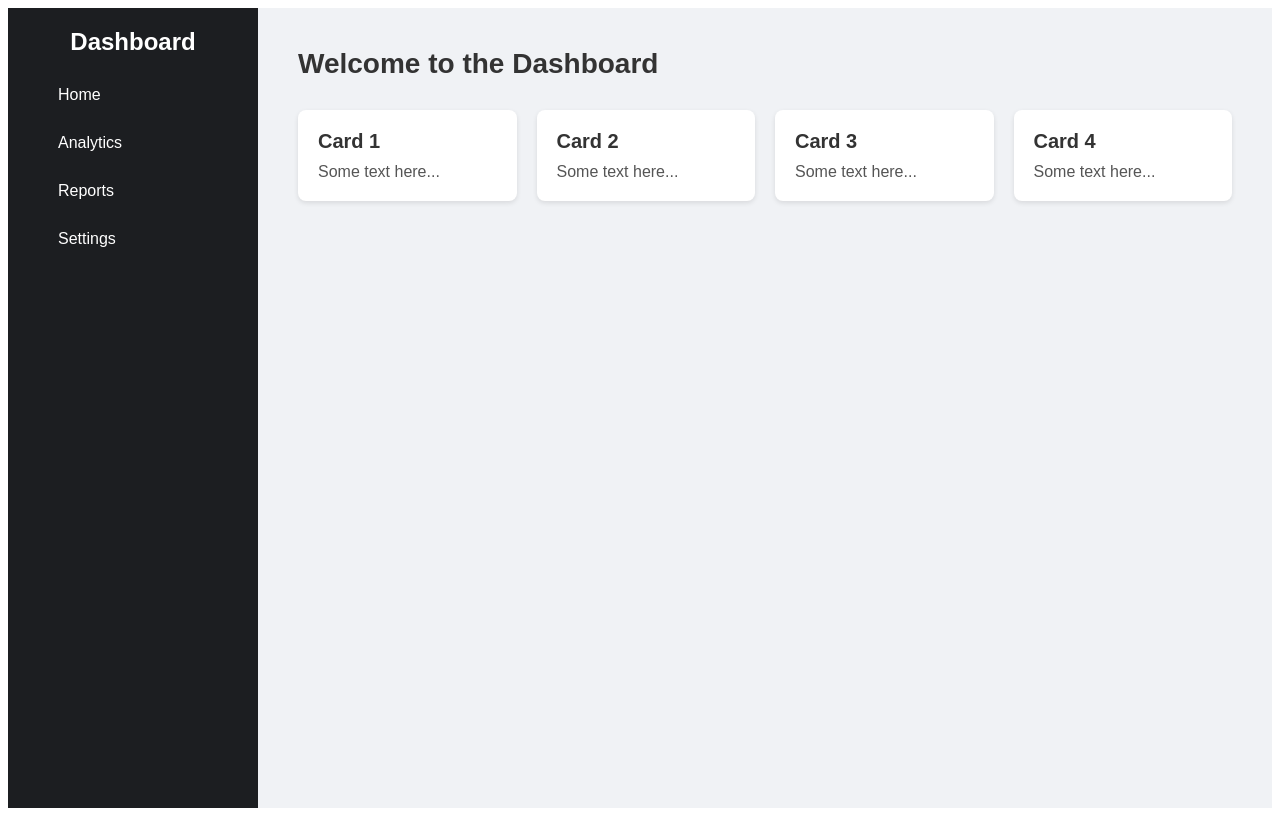
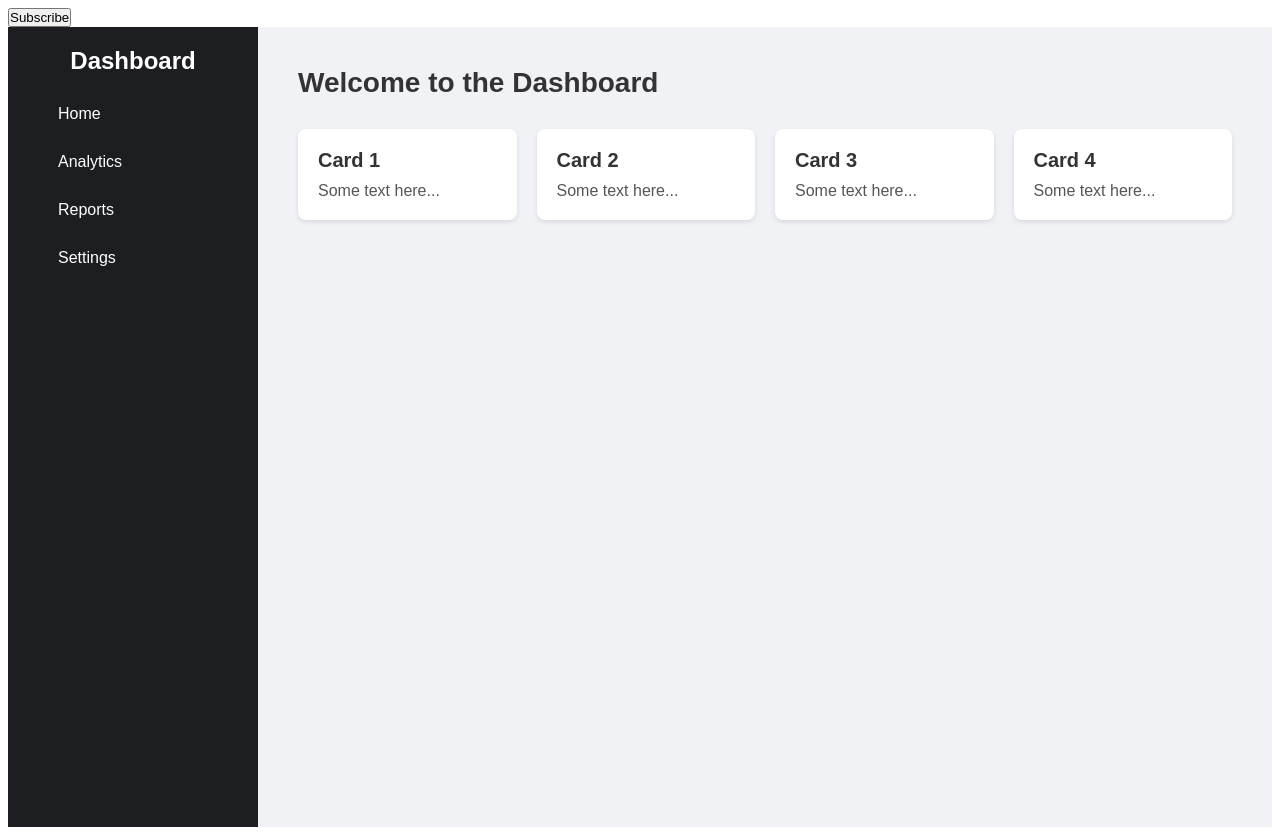
Before and after one commit to HimakarReddy955/UiTesting, an Angular app: page / in a window 1280 px wide. Built offline with nearby package versions, Linux system fonts and the light colour scheme.

Commit message:
Update app.component.html

```diff
--- a/src/app/app.component.html
+++ b/src/app/app.component.html
@@ -1,3 +1,12 @@
+<!-- <button class="subscribe" (click)="subscribe()" [disabled]="isSubscribed">
+  {{ btnText }}
+</button> -->
+
+<button class="subscribe" (click)="subscribe()" *ngIf="!isSubscribed">
+  Subscribe
+</button>
+<button class="subscribe" *ngIf="isSubscribed" disabled>Subscribed</button>
+
 <div class="body">
   <div class="sidebar">
     <h2>Dashboard</h2>
```
